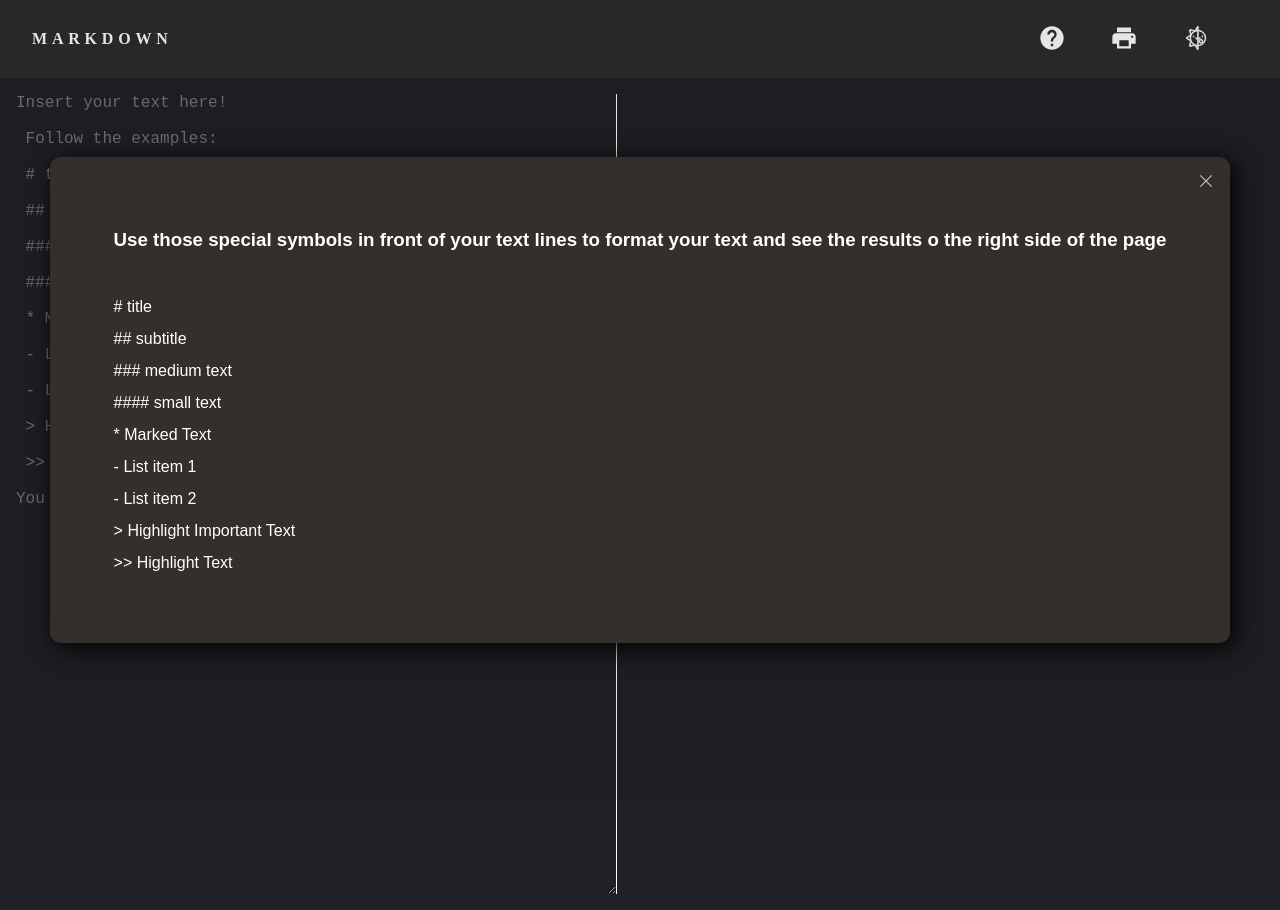
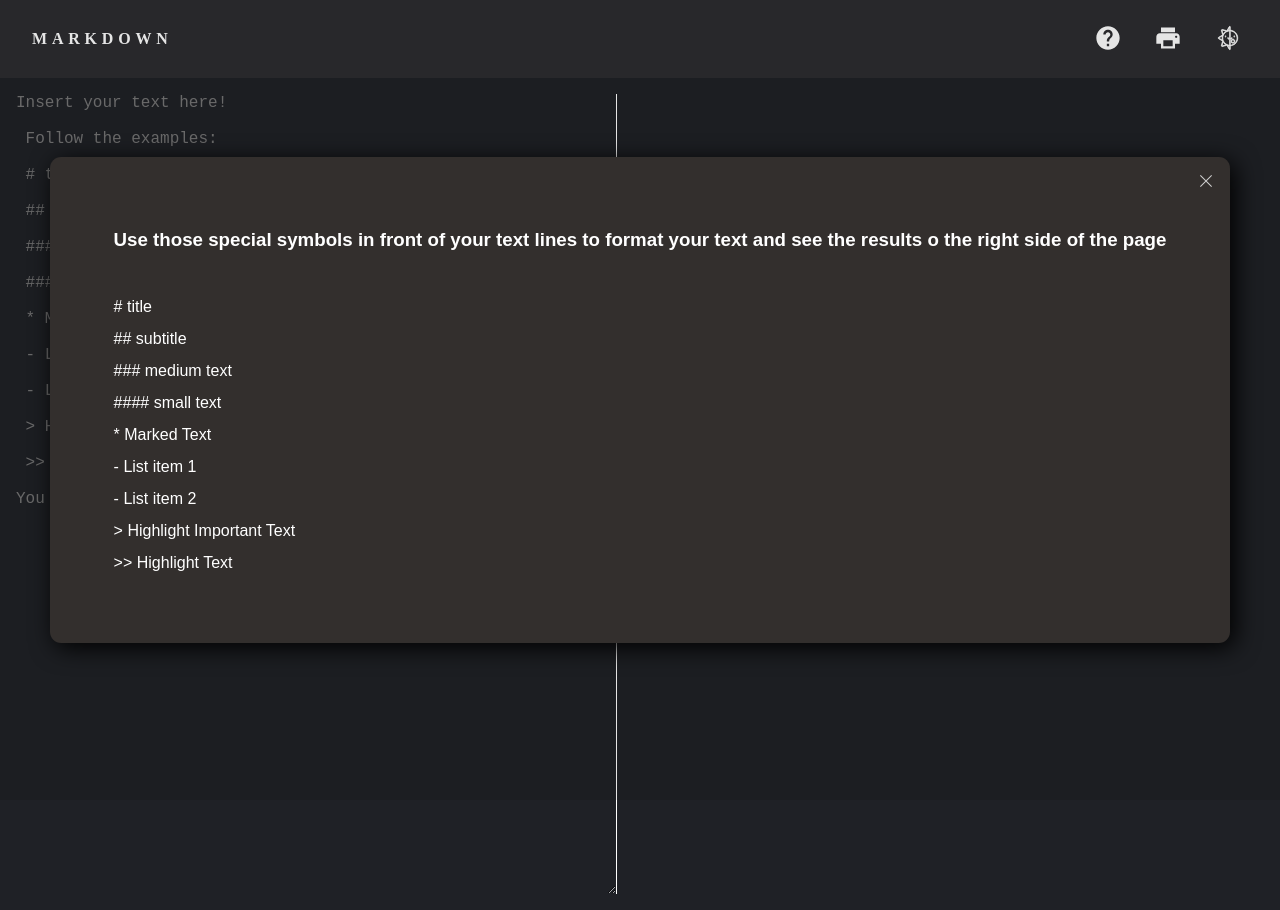
Before and after one commit to AndrewBoldrin/rememberme, a React (Create React App) app: page / in a window 1280 px wide. Built offline with nearby package versions, Linux system fonts and the light colour scheme.

Commit message:
chore: make icons and icons container code better

```diff
--- a/src/components/core/TopBar/TopBar.tsx
+++ b/src/components/core/TopBar/TopBar.tsx
@@ -39,8 +39,11 @@ export const TopBar = ({ toggleTheme }: any) => {
       </p>
       <div
         style={{
+          maxWidth: "10rem",
           display: "flex",
           alignItems: "center",
+          justifyContent: "space-between",
+          flexGrow: 1,
         }}
       >
         <Modal isOpen={open} onClose={onClose}>
--- a/src/components/utils/icons/ChangeThemeIcon.tsx
+++ b/src/components/utils/icons/ChangeThemeIcon.tsx
@@ -16,7 +16,6 @@ interface ChangeThemeIconStyle {
 export const StyledChangeThemeIcon = styled.button<ChangeThemeIconStyle>`
   width: ${(props) => props.width};
   height: ${(props) => props.height};
-  margin-right: 2rem;
   &:hover {
     transform: scale(1.2);
   }
--- a/src/components/utils/icons/HelpIcon.tsx
+++ b/src/components/utils/icons/HelpIcon.tsx
@@ -16,7 +16,6 @@ interface IHelpIconStyle {
 export const StyledHelpIcon = styled.button<IHelpIconStyle>`
   width: ${(props) => props.width};
   height: ${(props) => props.height};
-  margin-right: 2rem;
   &:hover {
     transform: scale(1.2);
   }
--- a/src/components/utils/icons/PrintIcon.tsx
+++ b/src/components/utils/icons/PrintIcon.tsx
@@ -16,7 +16,6 @@ interface IPrintIconStyle {
 export const StyledPrintIcon = styled.button<IPrintIconStyle>`
   width: ${(props) => props.width};
   height: ${(props) => props.height};
-  margin-right: 2rem;
   &:hover {
     transform: scale(1.2);
   }
```
